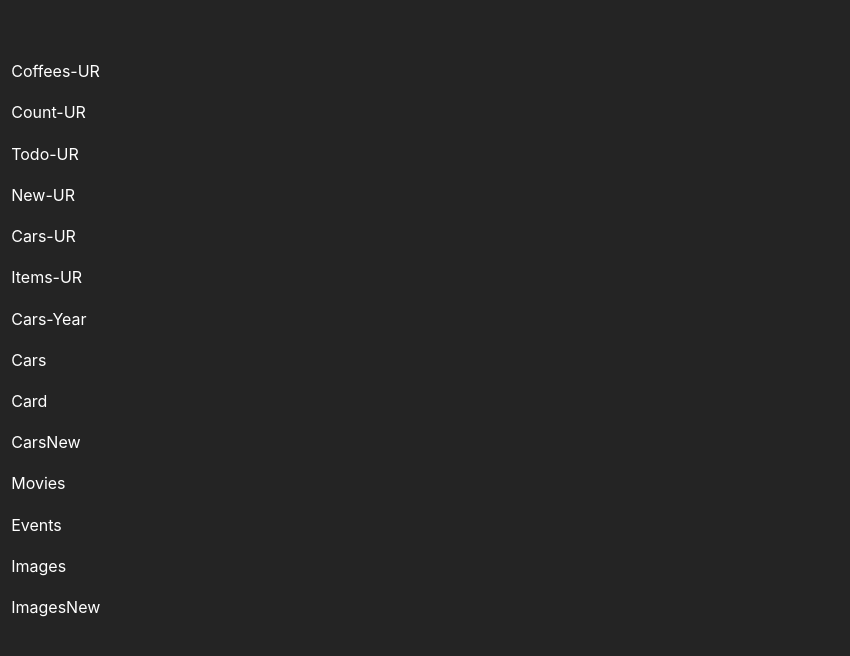
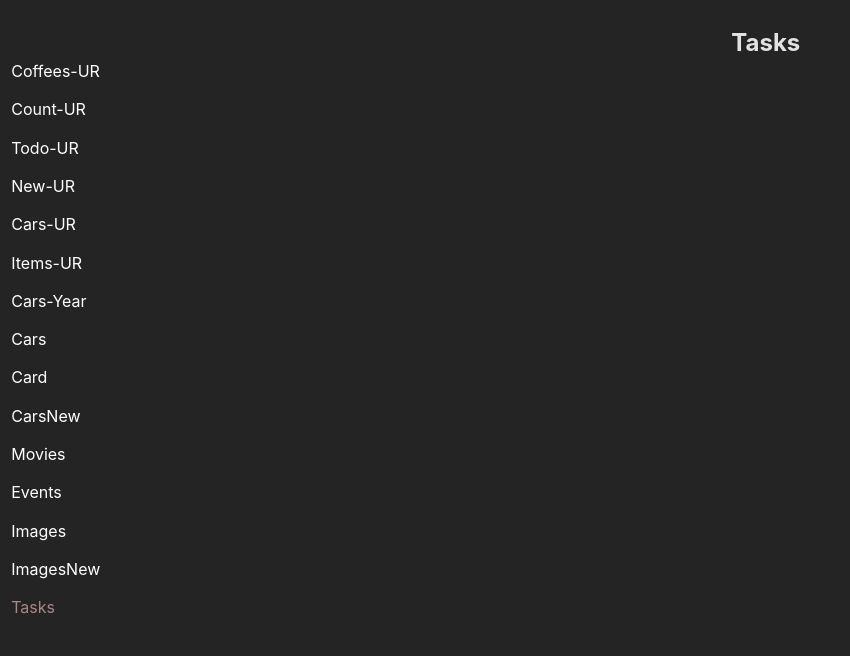
Before and after one commit to elis-11/useReducer, a React (Vite) app: page /tasks in a window 1280 px wide. Shown: the top 656 px of the page, without its empty margins (0-850 px from the left). Built offline with nearby package versions, Linux system fonts and the light colour scheme.

Commit message:
Add Tasks

```diff
--- a/src/App.jsx
+++ b/src/App.jsx
@@ -14,11 +14,12 @@ import { Images } from "./components/images/Images";
 import { ImagesNew } from "./components/images/ImagesNew";
 import { Events } from "./components/events/Events";
 import { New } from "./components/new/New";
+import { Tasks } from "./components/tasks/Tasks";
 
 function App() {
   return (
     <div className="App">
-      <nav >
+      <nav>
         <NavLink to="/">Coffees-UR</NavLink>
         <NavLink to="/count">Count-UR</NavLink>
         <NavLink to="/todo">Todo-UR</NavLink>
@@ -33,6 +34,7 @@ function App() {
         <NavLink to="/events">Events</NavLink>
         <NavLink to="/images">Images</NavLink>
         <NavLink to="/imagesnew">ImagesNew</NavLink>
+        <NavLink to="/tasks">Tasks</NavLink>
       </nav>
       <div className="content">
         <Routes>
@@ -50,6 +52,7 @@ function App() {
           <Route path="events" element={<Events />} />
           <Route path="images" element={<Images />} />
           <Route path="imagesnew" element={<ImagesNew />} />
+          <Route path="tasks" element={<Tasks />} />
         </Routes>
       </div>
     </div>
--- /dev/null
+++ b/src/components/tasks/Tasks.jsx
@@ -0,0 +1,43 @@
+import React from "react";
+
+export const Tasks = () => {
+  // COUNT
+  let num = 0;
+  const id = () => {
+    return num++;
+  };
+  console.log(id());
+  console.log(id());
+  console.log(id());
+
+  // SORT
+  const arr = [1, 5, 3, 2, 7, 2, 6, 1];
+  console.log(arr.sort((a, b) => b - a));
+  console.log(
+    arr.sort((a, b) => {
+      return b - a;
+    })
+  );
+  // MAP - REDUCE
+//   const map<T> = (arr: T[], cb: (elem: T, index: number, arr: T[])) => {
+//     return arr.reduce((acc: T[], value, index)=>{
+//         const res = cb(value, index, arr);
+//         acc.push(res)
+//         return acc
+//     }, [])
+//   }
+  const map = () => {
+    return arr.reduce((acc, value, index)=>{
+        const res = cb(value, index);
+        acc.push(res)
+        return acc
+    }, [])
+  }
+  console.log(map)
+
+  return (
+    <div>
+      <h2>Tasks</h2>
+    </div>
+  );
+};
```
